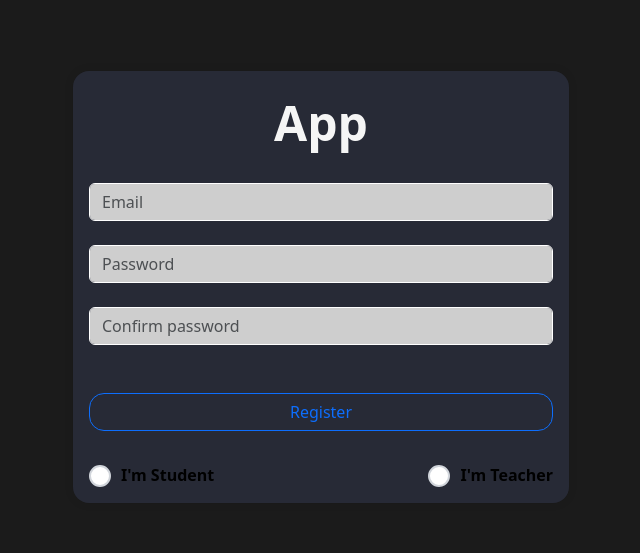
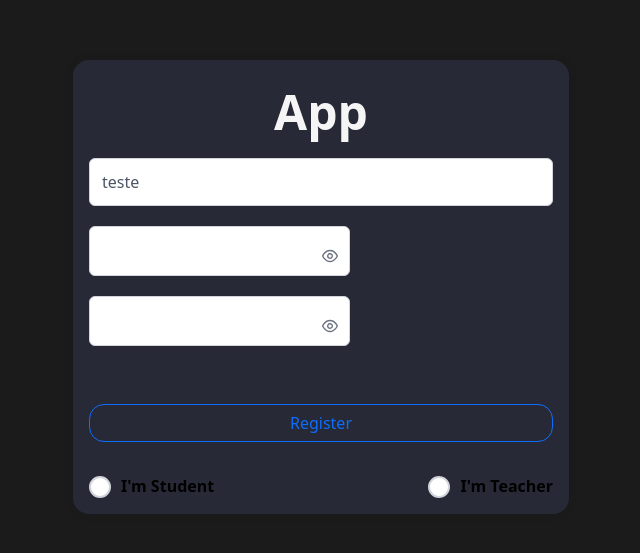
Before and after one commit to zBlasius/subjects_easy, a React (Create React App) app in the folder client/: page /register in a window 1280 px wide. Shown: the part 113-666 px from the top of the page, without its empty margins (319-959 px from the left). Built offline with nearby package versions, Linux system fonts and the light colour scheme; no server answers; a web font is replaced by a local one.

Commit message:
feat: add new component input

```diff
--- a/client/src/components/Input/index.scss
+++ /dev/null
@@ -1,5 +0,0 @@
-@media (max-width: 576px) {
-    .input-main {
-      height: 60px; /* Altura ajustada para telas menores em pixels */
-    }
-  }
--- a/client/src/components/Input/index.tsx
+++ b/client/src/components/Input/index.tsx
@@ -1,23 +1,34 @@
-import React, { ChangeEvent } from "react";
-import Form from 'react-bootstrap/Form';
-import './index.scss'
+import { ChangeEvent } from "react";
+import Form from "react-bootstrap/Form";
+import { InputText } from "primereact/inputtext";
 
 interface MyInputProps {
   onChange?: (event: ChangeEvent<HTMLInputElement>) => void;
   label?: string;
   variant?: string;
   value?: string;
-  placeholder?: string
-  type?: string
+  placeholder?: string;
+  type?: string;
 }
 
-const MyInput = ({ onChange, label, value, placeholder, type }: MyInputProps) => {
+const MyInput = ({
+  onChange,
+  label,
+  value,
+  placeholder,
+  type,
+}: MyInputProps) => {
   return (
-    <Form.Group style={{width:'100%', height:"100%"}}>
-      <Form.Label>{label}</Form.Label>
-      <Form.Control type={type ?? "text"} style={{backgroundColor: '#cecece', border: '1px solid white'}} className="input-main" onChange={onChange} value={value} placeholder={placeholder} />
-    </Form.Group>
+    <div style={{ width: "100%", margin: "10px 0px 10px 0px" }}>
+      <InputText
+        style={{ width: "100%", height: "100%" }}
+        type={type ?? "text"}
+        value={value}
+        onChange={onChange}
+        placeholder={placeholder}
+      />
+    </div>
   );
-}
+};
 
 export default MyInput;
--- /dev/null
+++ b/client/src/components/InputPassword/index.tsx
@@ -0,0 +1,18 @@
+import React, { ChangeEvent} from "react";
+import { Password } from 'primereact/password';
+
+interface MyInputProps {
+  onChange?: (event: ChangeEvent<HTMLInputElement>) => void;
+  value: string
+}
+
+const MyInputPassword = ({ onChange, value }: MyInputProps) => {
+
+  return (
+    <div style={{width:"100%", margin: "10px 0px 10px 0px"}}>
+        <Password inputStyle={{width:"100%"}} style={{width:"100%"}} value={value} onChange={onChange} toggleMask feedback={false} />
+    </div>
+  );
+}
+
+export default MyInputPassword;
--- a/client/src/components/RadioGroup/index.tsx
+++ b/client/src/components/RadioGroup/index.tsx
@@ -21,7 +21,7 @@ const RadioGroup = ({ options, onChange }: MyInputProps) => {
           <RadioButton
             name="pizza"
             value={item}
-            onChange={(e) => setIngredient(item.value)}
+            onChange={() => setIngredient(item.value)}
             checked={ingredient === item.value}
             style={{marginRight:10}}
           />
--- a/client/src/pages/Login/index.tsx
+++ b/client/src/pages/Login/index.tsx
@@ -7,9 +7,12 @@ import './index.scss'
 import request from "../../utils/request";
 import DataContext from "../../data/Contesxt";
 import { TextColors } from "../../utils/STYLES";
+import { Password } from 'primereact/password';
+import MyInputPassword from "../../components/InputPassword";
+
 
 export default function Login() {
-    const [pass, setPass] = useState<string>()
+    const [pass, setPass] = useState<string>("")
     const [error, setError] = useState(false);
     const { setCourseList, setUser, user } = useContext(DataContext)
     const navigate = useNavigate();
@@ -48,7 +51,8 @@ export default function Login() {
                 <span className="login-title"> App </span>
 
                 <MyInput placeholder="Login" onChange={(e) => setUser(e.target.value)} />
-                <MyInput type="password" placeholder="Senha" onChange={(e) => setPass(e.target.value)} />
+
+                <MyInputPassword value={pass} onChange={(e)=> setPass(e.target.value)} />
 
                 {error && <span style={{color:TextColors.errorText, textAlign:'left', width:"100%"}}> * Login or password invalid </span>}
                 <div className="button-group">
@@ -58,7 +62,6 @@ export default function Login() {
                         <a href="#"> Esqueci minha senha </a>
                     </div>
 
-
                     <MyButton variant="outline-primary" onClick={()=> navigate("/register")} label="Registre-se" />
                 </div>
 
--- a/client/src/pages/Register/index.tsx
+++ b/client/src/pages/Register/index.tsx
@@ -7,9 +7,11 @@ import "./index.scss";
 import request from "../../utils/request";
 import DataContext from "../../data/Contesxt";
 import RadioGroup from "../../components/RadioGroup";
+import MyInputPassword from "../../components/InputPassword";
 
 export default function Register() {
-  const [pass, setPass] = useState<string>();
+  const [pass, setPass] = useState<string>("");
+  const [confirmPass, setConfirmPass] = useState<string>("");
   const { setCourseList, setUser, user } = useContext(DataContext);
   const navigate = useNavigate();
 
@@ -47,17 +49,16 @@ export default function Register() {
 
         <MyInput
           placeholder="Email"
+          value={user}
           onChange={(e) => setUser(e.target.value)}
         />
-        <MyInput
-          type="password"
-          placeholder="Password"
+        <MyInputPassword
+          value={pass}
           onChange={(e) => setPass(e.target.value)}
         />
-        <MyInput
-          type="password"
-          placeholder="Confirm password"
-          onChange={(e) => setPass(e.target.value)}
+        <MyInputPassword
+          value={confirmPass}
+          onChange={(e) => setConfirmPass(e.target.value)}
         />
 
         <div className="button-group">
```
